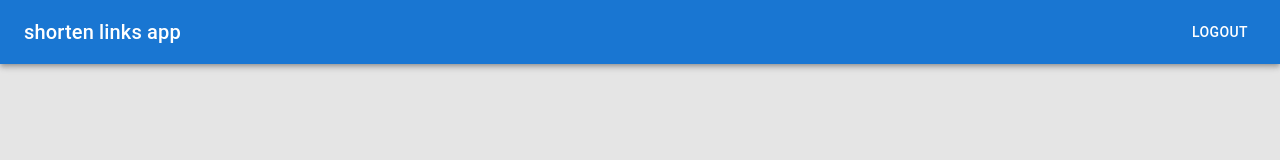
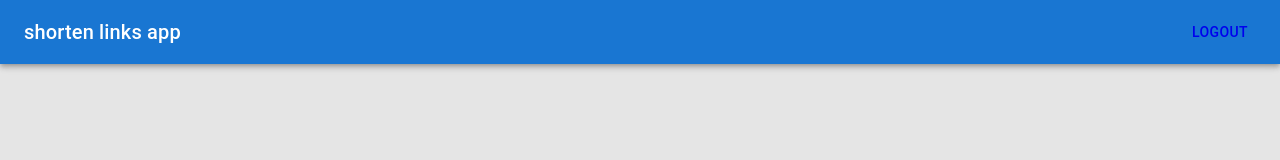
Before and after one commit to Harut101/shorten-link, a React (Create React App) app: page / in a window 1280 px wide. Shown: the top 160 px of the page. Built offline with nearby package versions, Linux system fonts and the light colour scheme.

Commit message:
added btn

```diff
--- a/src/components/header/Header.jsx
+++ b/src/components/header/Header.jsx
@@ -3,6 +3,7 @@ import Box from "@mui/material/Box";
 import Toolbar from "@mui/material/Toolbar";
 import Typography from "@mui/material/Typography";
 import Button from "@mui/material/Button";
+import { Link } from "react-router-dom";
 
 function Header() {
   return (
@@ -12,7 +13,9 @@ function Header() {
           <Typography variant="h6" component="p">
             shorten links app
           </Typography>
-          <Button color="inherit">Logout</Button>
+          <Link to="sign-in">
+            <Button color="inherit">Logout</Button>
+          </Link>
         </Toolbar>
       </AppBar>
     </Box>
```
